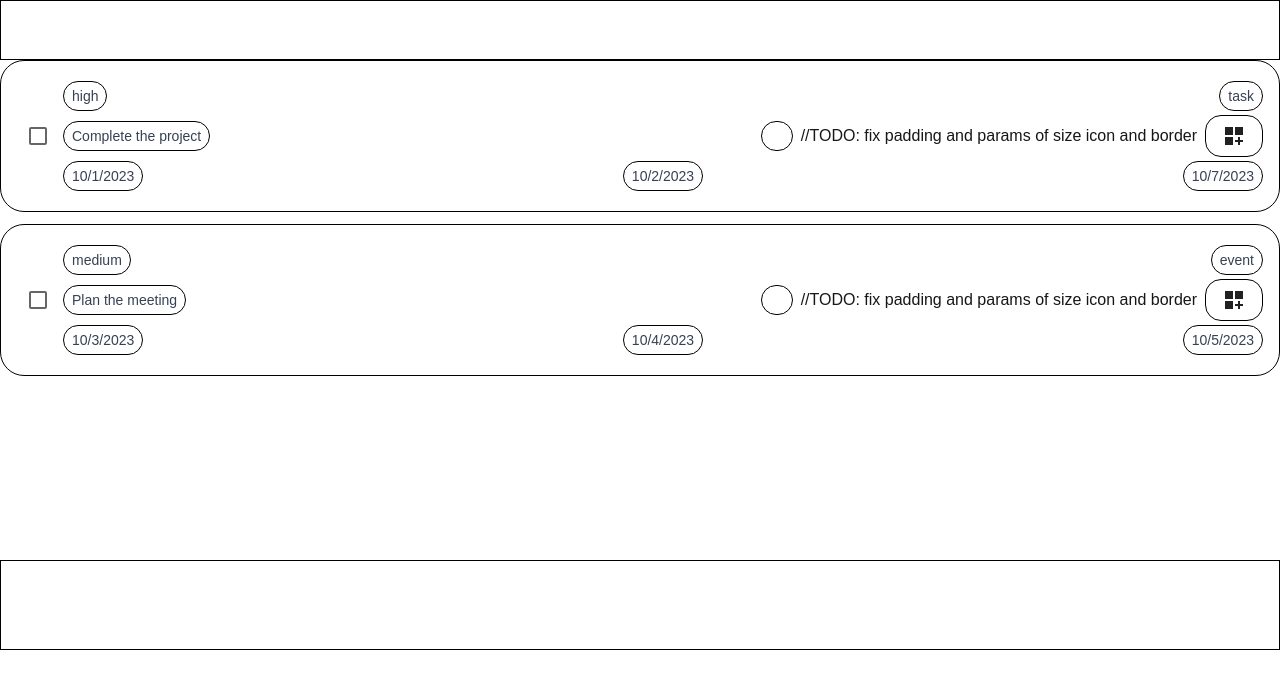
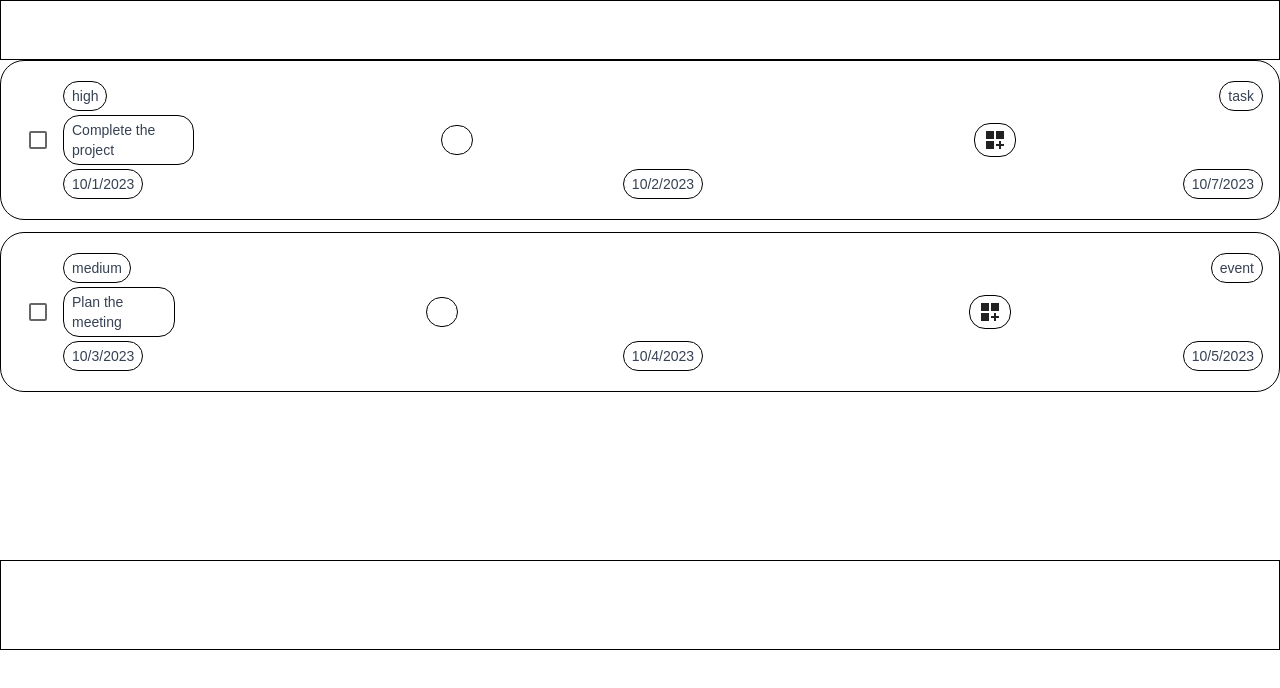
Before and after one commit to WladislawPitsukha/to-do_avatar, a Next.js app: page / in a window 1280 px wide. Shown: the top 688 px of the page. Built offline with nearby package versions, Linux system fonts and the light colour scheme; some icons are missing.

Commit message:
fix: add last changes for item's construction

```diff
--- a/src/components/ButtonEd_Del.tsx
+++ b/src/components/ButtonEd_Del.tsx
@@ -30,18 +30,20 @@ const ButtonEdDel = () => {
         <DivBlockToDO>
             <Button
                 sx={{
-                    minWidth: isHovered ? '120px' : '40px',
+                    minWidth: isHovered ? '86px' : '24px',
                     transition: 'all 0.3s ease',
                     cursor: 'pointer',
                     display: 'flex',
                     gap: '8px',
-                    padding: '4px 8px',
+                    margin: '0',
+                    padding: '0',
                     color: 'rgba(0, 0, 0, 0.87)',
                     fontSize: '0.875rem',
                     fontWeight: 500,
                     textTransform: 'none',
+                    backgroundColor: 'white',
                     '&:hover': {
-                        backgroundColor: 'rgba(0,0,0,0.04)',
+                        backgroundColor: 'white',
                         color: 'rgba(0, 0, 0, 0.95)'
                     }
                 }}
--- a/src/components/todoItem.tsx
+++ b/src/components/todoItem.tsx
@@ -64,11 +64,10 @@ export default function TodoItem({
                     <DivBlockToDO>
                         {title}
                     </DivBlockToDO>
-                    <div className="flex items-center gap-2">
+                    <div className="flex items-center justify-around gap-2 w-full">
                         <DashBoardBlock>
                             {description}
                         </DashBoardBlock>
-                        //TODO: fix padding and params of size icon and border
                         <ButtonEdDel />
                     </div>
                 </div>
```
